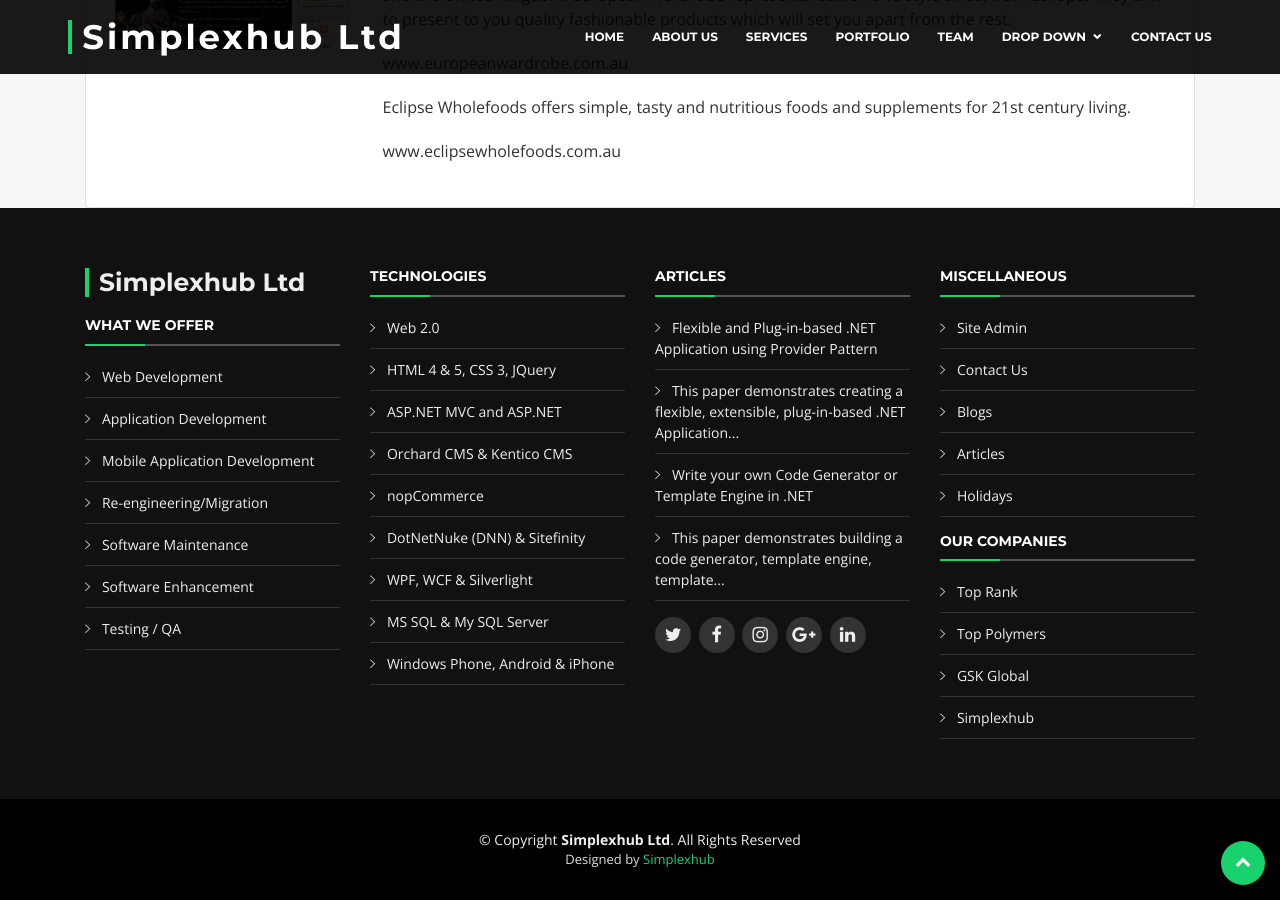
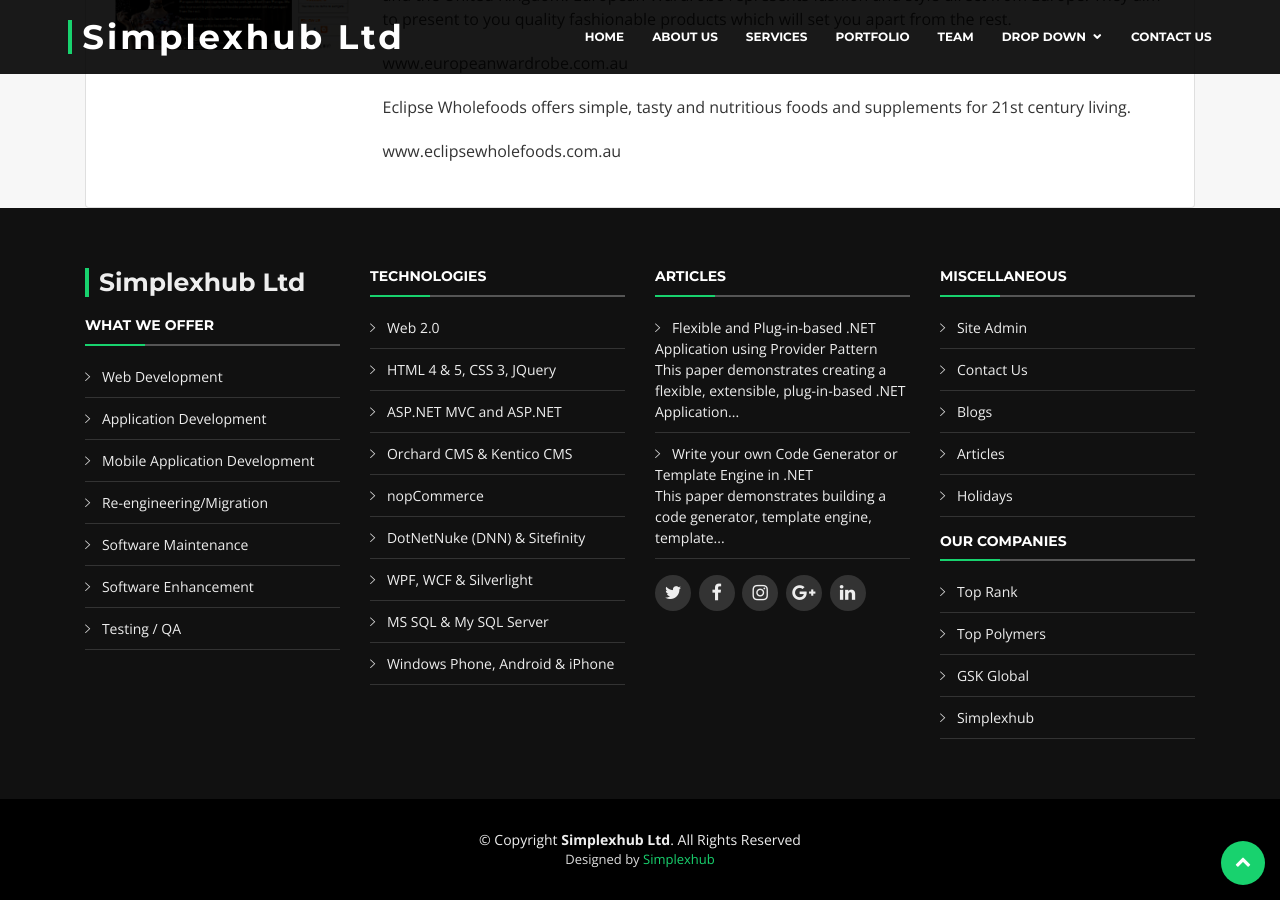
Before and after one commit to raisul2020/raisul2020.github.io, a Jekyll site: the page built from details.md, in a window 1280 px wide and 900 px high, scrolled down 5673 px. Built offline with Jekyll 4.4.1, drawn with Linux system fonts in a browser that asks for light colours; some web fonts are replaced.

Commit message:
Update footer.html

```diff
--- a/_includes/footer.html
+++ b/_includes/footer.html
@@ -36,10 +36,8 @@
           <div class="col-lg-3 col-md-6 footer-contact footer-links">
             <h4>Articles</h4>
             <ul>
-              <li><i class="ion-ios-arrow-right"></i> <a href="#">Flexible and Plug-in-based .NET Application using Provider Pattern</a></li>
-              <li><i class="ion-ios-arrow-right"></i> <a href="#">This paper demonstrates creating a flexible, extensible, plug-in-based .NET Application...</a></li>
-              <li><i class="ion-ios-arrow-right"></i> <a href="#">Write your own Code Generator or Template Engine in .NET</a></li>
-              <li><i class="ion-ios-arrow-right"></i> <a href="#">This paper demonstrates building a code generator, template engine, template...</a></li>
+              <li><i class="ion-ios-arrow-right"></i> <a href="#">Flexible and Plug-in-based .NET Application using Provider Pattern</a> <br><a>This paper demonstrates creating a flexible, extensible, plug-in-based .NET Application...</a></li>
+              <li><i class="ion-ios-arrow-right"></i> <a href="#">Write your own Code Generator or Template Engine in .NET</a> <br><a>This paper demonstrates building a code generator, template engine, template...</a></li>
             </ul>
 
             <div class="social-links mt-3">
```
